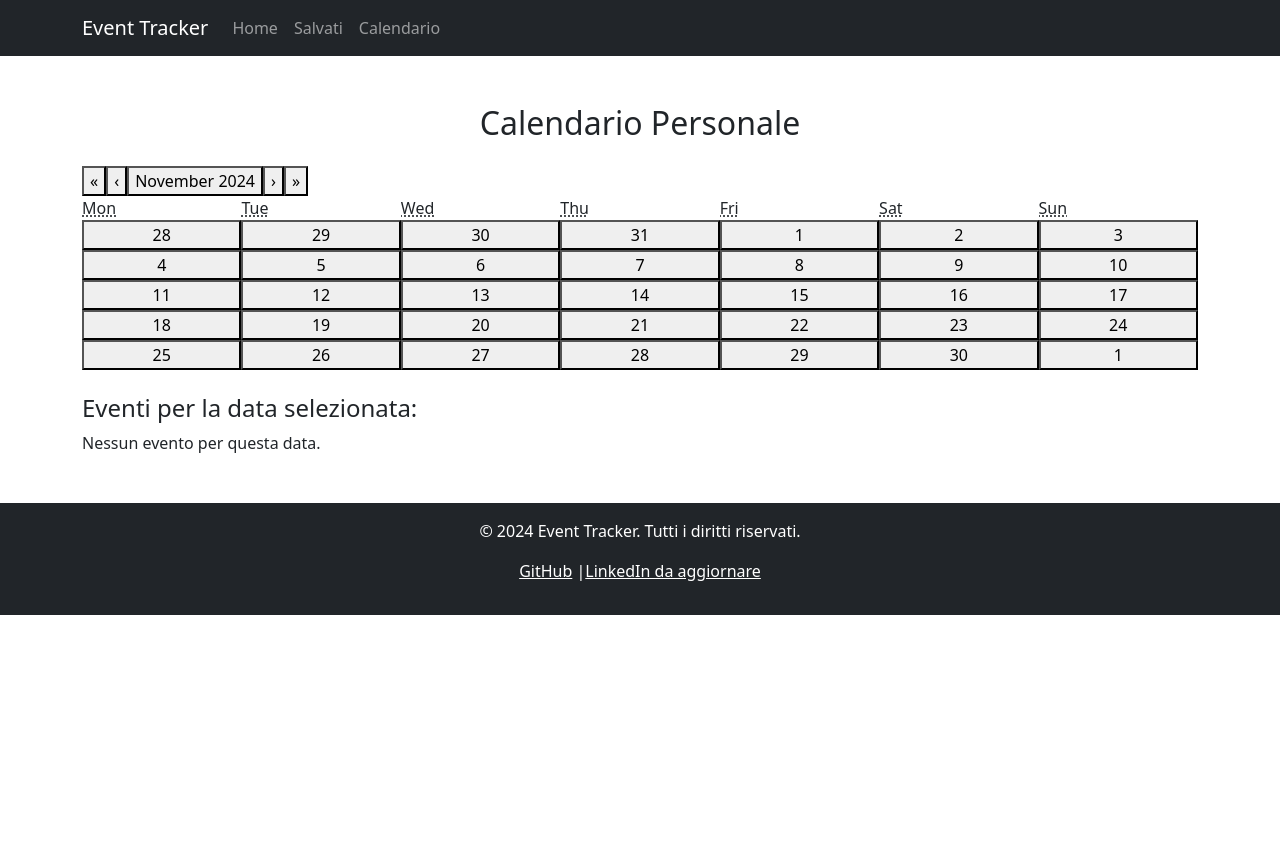
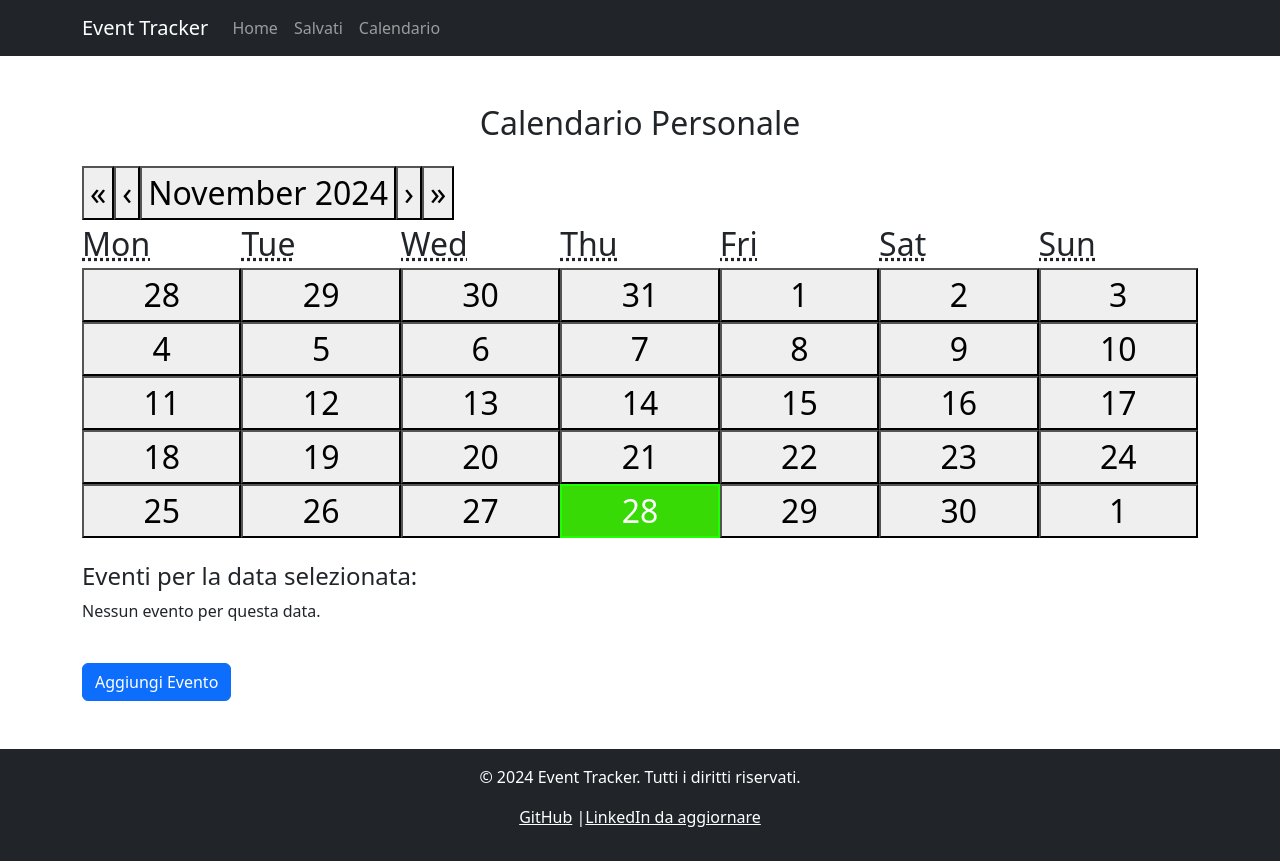
Before and after one commit to John-9813/event-tracker_capstoneproject_fe, a React (Create React App) app: page /calendar in a window 1280 px wide. Before the commit the page ends 800 px from the top, so only its background shows below. Built offline with nearby package versions, Linux system fonts and the light colour scheme.

Commit message:
Aggiunta di stili css per migliorare l'espereinza utente sulla navigazione del calendario e aggiunta possibilità di aggiungere note personali in CalendarPage

```diff
--- a/src/App.css
+++ b/src/App.css
@@ -1,38 +1,19 @@
-.App {
-  text-align: center;
-}
-
-.App-logo {
-  height: 40vmin;
-  pointer-events: none;
-}
-
-@media (prefers-reduced-motion: no-preference) {
-  .App-logo {
-    animation: App-logo-spin infinite 20s linear;
-  }
-}
-
-.App-header {
-  background-color: #282c34;
-  min-height: 100vh;
-  display: flex;
-  flex-direction: column;
-  align-items: center;
-  justify-content: center;
-  font-size: calc(10px + 2vmin);
+.react-calendar .highlight {
+  background-color: #4caf50;
   color: white;
 }
 
-.App-link {
-  color: #61dafb;
+.react-calendar {
+  font-size: 2rem;
 }
 
-@keyframes App-logo-spin {
-  from {
-    transform: rotate(0deg);
-  }
-  to {
-    transform: rotate(360deg);
-  }
+.react-calendar .selected-day {
+  background-color: #37da05 !important;
+  color: white !important;
+  border: 2px solid #20ff02 !important;
 }
+
+.react-calendar .react-calendar__tile:hover {
+  background-color: #e0e0e0;
+  cursor: pointer;
+}
--- a/src/App.js
+++ b/src/App.js
@@ -3,45 +3,68 @@ import { BrowserRouter, Routes, Route } from "react-router-dom";
 import AppNavbar from "./components/AppNavbar";
 import Footer from "./components/Footer";
 import HomePage from "./pages/HomePage";
-import 'bootstrap/dist/css/bootstrap.min.css';
+import "bootstrap/dist/css/bootstrap.min.css";
+import "./App.css";
 import SavedItemsPage from "./pages/SavedItemsPage";
 import CalendarPage from "./pages/CalendarPage";
 import { ToastContainer, toast } from "react-toastify";
 import "react-toastify/dist/ReactToastify.css";
 
-
 const sampleEvents = [
-  { id: 1, title: "Concerto Rock", description: "Grande concerto rock", type: "Musica", city: "Milano", date: "2024-12-01" },
-  { id: 2, title: "Mostra d'arte", description: "Esposizione di opere d'arte", type: "Arte", city: "Roma", date: "2024-12-02" },
-  { id: 3, title: "Festival Food", description: "Cibi da tutto il mondo", type: "Cibo", city: "Milano", date: "2024-12-03" },
+  {
+    id: 1,
+    title: "Concerto Rock",
+    description: "Grande concerto rock",
+    type: "Musica",
+    city: "Milano",
+    date: "2024-12-01",
+    note: ""
+  },
+  {
+    id: 2,
+    title: "Mostra d'arte",
+    description: "Esposizione di opere d'arte",
+    type: "Arte",
+    city: "Roma",
+    date: "2024-12-02",
+    note: ""
+  },
+  {
+    id: 3,
+    title: "Festival Food",
+    description: "Cibi da tutto il mondo",
+    type: "Cibo",
+    city: "Milano",
+    date: "2024-12-03",
+    note: ""
+  },
 ];
-
 
 const sampleNews = [
   { id: 1, title: "Notizia 1", description: "Breve descrizione notizia 1" },
   { id: 2, title: "Notizia 2", description: "Breve descrizione notizia 2" },
 ];
 
-
 const notify = (message, type = "success") => {
   toast[type](message);
 };
 
-
 const App = () => {
-
   const [savedItems, setSavedItems] = useState([]);
 
   // Funzione per salvare un elemento
   const handleSaveItem = (item) => {
-  if (!savedItems.find((saved) => saved.id === item.id && saved.type === item.type)) {
+    if (
+      !savedItems.find(
+        (saved) => saved.id === item.id && saved.type === item.type
+      )
+    ) {
       setSavedItems([...savedItems, { ...item, type: item.type || "news" }]);
       notify(`${item.title} è stato salvato!`);
     } else {
       notify(`${item.title} è già tra gli elementi salvati.`, "warning");
     }
   };
-
 
   // Funzione per rimuovere un elemento salvato
   const handleRemoveItem = (id) => {
@@ -52,23 +75,68 @@ const handleRemoveItem = (id) => {
     }
   };
 
+  // Funzione per aggiungere un evento direttamente dal calendario
+  const handleAddEvent = (newEvent) => {
+    setSavedItems([
+      ...savedItems,
+      { ...newEvent, id: Date.now(), type: "event" },
+    ]);
+    notify("Evento aggiunto con successo!");
+  };
+
+  const handleRemoveEvent = (id) => {
+    setSavedItems(savedItems.filter((item) => item.id !== id));
+    notify("Evento rimosso con successo!", "info");
+  };
+
+  const handleUpdateNote = (id, newNote) => {
+    setSavedItems((prevItems) =>
+      prevItems.map((item) =>
+        item.id === id ? { ...item, note: newNote } : item)
+    );
+    toast.success("Nota aggiornata con successo!");
+
+  };
+
+
   return (
     <BrowserRouter>
       <AppNavbar />
       <Routes>
         <Route
           path="/"
-          element={<HomePage events={sampleEvents} news={sampleNews} onSaveEvent={handleSaveItem} onSaveNews={handleSaveItem} />}/>
+          element={
+            <HomePage
+              events={sampleEvents}
+              news={sampleNews}
+              onSaveEvent={handleSaveItem}
+              onSaveNews={handleSaveItem}
+            />
+          }
+        />
         <Route
           path="/saved"
-        element={<SavedItemsPage savedItems={savedItems} onRemove={handleRemoveItem} />}/>
+          element={
+            <SavedItemsPage
+              savedItems={savedItems}
+              onRemove={handleRemoveItem}
+            />
+          }
+        />
         <Route
           path="/calendar"
-        element={<CalendarPage savedEvents={savedItems.filter((item) => item.type === "event")} />}/>
+          element={
+            <CalendarPage
+              savedEvents={savedItems.filter((item) => item.type === "event")}
+              onAddEvent={handleAddEvent}
+              onRemoveEvent={handleRemoveEvent}
+              onUpdateNote={handleUpdateNote}
+            />
+          }
+        />
       </Routes>
       <ToastContainer />
-      <Footer  />
-
+      <Footer />
     </BrowserRouter>
   );
 };
--- a/src/pages/CalendarPage.jsx
+++ b/src/pages/CalendarPage.jsx
@@ -1,9 +1,12 @@
 import React, { useState } from "react";
 import Calendar from "react-calendar";
-import { Container } from "react-bootstrap";
+import { Container, Button, Modal, Form } from "react-bootstrap";
 
-const CalendarPage = ({ savedEvents }) => {
+const CalendarPage = ({ savedEvents, onAddEvent, onRemoveEvent, onUpdateNote }) => {
   const [selectedDate, setSelectedDate] = useState(new Date());
+  const [showModal, setShowModal] = useState(false);
+  const [newEvent, setNewEvent] = useState({ title: "", date: "" });
+  const [localNotes, setLocalNotes] = useState({});
 
   const getFormattedDate = (date) => {
     const offset = date.getTimezoneOffset();
@@ -15,23 +18,116 @@ const CalendarPage = ({ savedEvents }) => {
     (event) => event.date === getFormattedDate(selectedDate)
   );
 
+  const handleRemoveEvent = (id) => {
+    onRemoveEvent(id);
+  };
+
+  const handleNoteChange = (id, note) => {
+    setLocalNotes((prevNotes) => ({
+      ...prevNotes,
+      [id]: note,
+    }));
+  };
+
+  const handleSaveNote = (id) => {
+    const note = localNotes[id];
+    if (note !== undefined) {
+      onUpdateNote(id, note);
+      delete localNotes[id];
+    }
+  };
 
   return (
     <Container className="my-5">
       <h2 className="text-center mb-4">Calendario Personale</h2>
-      <Calendar value={selectedDate} onChange={setSelectedDate} />
+      <Calendar
+        value={selectedDate}
+        onChange={setSelectedDate}
+        tileClassName={({ date }) =>
+          getFormattedDate(date) === getFormattedDate(selectedDate)
+            ? "selected-day"
+            : savedEvents.map((event) => event.date).includes(getFormattedDate(date))
+            ? "highlight"
+            : null
+        }
+      />
       <div className="mt-4">
         <h4>Eventi per la data selezionata:</h4>
         {eventsForDate.length > 0 ? (
           <ul>
             {eventsForDate.map((event) => (
-              <li key={event.id}>{event.title}</li>
+              <li key={event.id} className="mb-3">
+                {event.title}
+                <Form.Control
+                  as="textarea"
+                  rows={2}
+                  placeholder="Aggiungi una nota"
+                  value={localNotes[event.id] || event.note || ""}
+                  onChange={(e) => handleNoteChange(event.id, e.target.value)}
+                  className="mt-2"
+                />
+                <Button
+                  variant="primary"
+                  size="sm"
+                  className="mt-2"
+                  onClick={() => handleSaveNote(event.id)}
+                >
+                  Salva Nota
+                </Button>
+                <Button
+                  variant="danger"
+                  size="sm"
+                  className="ms-2 mt-2"
+                  onClick={() => handleRemoveEvent(event.id)}
+                >
+                  Rimuovi
+                </Button>
+              </li>
             ))}
           </ul>
         ) : (
           <p>Nessun evento per questa data.</p>
         )}
+        <Button className="mt-4" onClick={() => setShowModal(true)}>
+          Aggiungi Evento
+        </Button>
       </div>
+      {/* Modale per aggiungere un evento */}
+      <Modal show={showModal} onHide={() => setShowModal(false)}>
+        <Modal.Header closeButton>
+          <Modal.Title>Aggiungi Evento</Modal.Title>
+        </Modal.Header>
+        <Modal.Body>
+          <Form>
+            <Form.Group className="mb-3">
+              <Form.Label>Titolo Evento</Form.Label>
+              <Form.Control
+                type="text"
+                placeholder="Inserisci titolo"
+                value={newEvent.title}
+                onChange={(e) =>
+                  setNewEvent({ ...newEvent, title: e.target.value })
+                }
+              />
+            </Form.Group>
+          </Form>
+        </Modal.Body>
+        <Modal.Footer>
+          <Button variant="secondary" onClick={() => setShowModal(false)}>
+            Chiudi
+          </Button>
+          <Button
+            variant="primary"
+            onClick={() => {
+              onAddEvent({ ...newEvent, date: getFormattedDate(selectedDate) });
+              setNewEvent({ title: "", date: "" });
+              setShowModal(false);
+            }}
+          >
+            Salva Evento
+          </Button>
+        </Modal.Footer>
+      </Modal>
     </Container>
   );
 };
```
Lines whose indentation alone changed are shown as unchanged.
